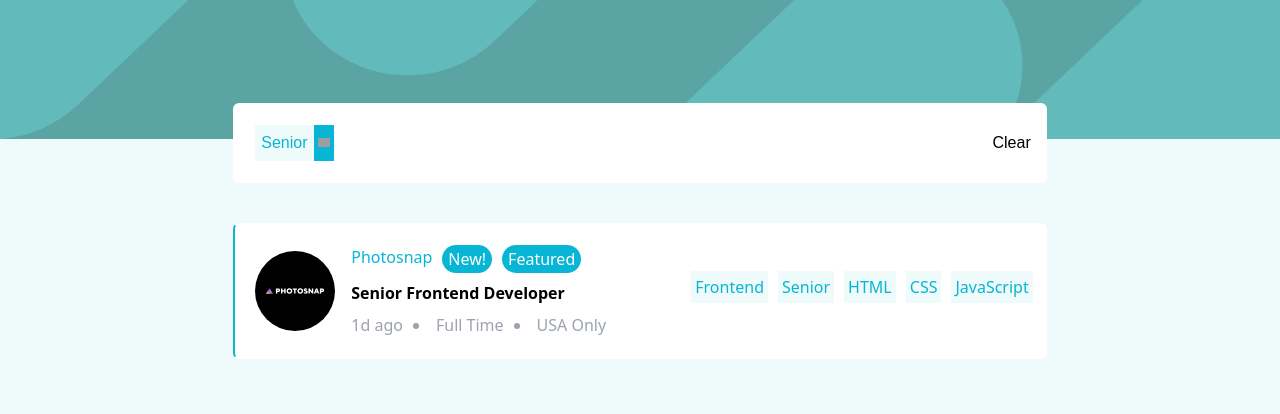
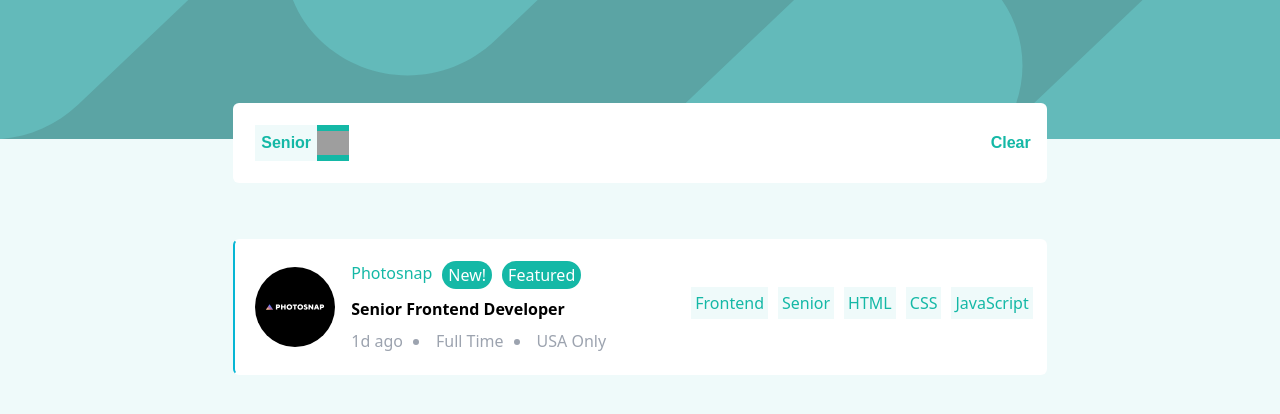
Before and after one commit to nitishkyadav/job-listing, a React (Create React App) app: page / in a window 1280 px wide. Both pictures are taken after a click on the item "Senior". Shown: the top 414 px of the page. Built offline with nearby package versions, Linux system fonts and the light colour scheme; grey boxes are pictures that could not be loaded.

Commit message:
Fixed Color and Search Bar

```diff
--- a/src/Job-Listing/JobListing.jsx
+++ b/src/Job-Listing/JobListing.jsx
@@ -5,7 +5,8 @@ const JobListing = (props) => {
   const dispatch = useDispatch();
   let borderLeft = "";
   const data = props.data;
-
+  const tech =
+    "p-1 bg-bodyBg border-transparent hover:bg-teal-500 hover:text-white";
   if (data.featured) {
     borderLeft = "border-l-cyan-500";
   } else {
@@ -18,10 +19,10 @@ const JobListing = (props) => {
   }
   return (
     <div
-      className={`flex text-cyan-500 bg-white font-medium border-transparent border-2 ${borderLeft} rounded-md mt-10 xs:flex-col pl-4 relative md:flex-row md:justify-around md:min-w-4/5 md:flex-grow-1.5 md:pl-0 md:gap-5`}
+      className={`flex text-teal-500 bg-white font-medium border-transparent border-2 ${borderLeft} rounded-md mt-14 xs:flex-col pl-4 xs:relative md:flex-row md:justify-around md:min-w-4/5 md:flex-grow-1.5 md:pl-0 md:gap-5`}
     >
       <div className="flex xs:flex-col mt-10 md:flex-row md:m-5">
-        <div className="xs:w-2/12 xs:absolute xs:-top-7 md:static md:mx-auto md:w-20 md:self-center">
+        <div className="xs:w-2/12 xs:absolute xs:-top-8 md:static md:mx-auto md:w-20 md:self-center">
           <img src={data.logo} alt={data.company} />
         </div>
 
@@ -30,17 +31,19 @@ const JobListing = (props) => {
             <p className="">{data.company}</p>
             <ul className="flex gap-2.5 text-white">
               {data.new && (
-                <li className="p-0.5 px-1.5 rounded-2xl bg-cyan-500">New!</li>
+                <li className="p-0.5 px-1.5 rounded-2xl bg-teal-500">New!</li>
               )}
               {data.featured && (
-                <li className="p-0.5 px-1.5 rounded-2xl bg-cyan-500 bg-black">
+                <li className="p-0.5 px-1.5 rounded-2xl bg-teal-500 bg-black">
                   Featured
                 </li>
               )}
             </ul>
           </div>
           <div className="flex mt-2">
-            <h2 className="text-black font-bold">{data.position}</h2>
+            <h2 className="text-black font-bold hover:text-teal-500">
+              {data.position}
+            </h2>
           </div>
 
           <div className="flex mt-2">
@@ -57,35 +60,21 @@ const JobListing = (props) => {
         <hr className="h-px bg-gray-400 border-0 dark:bg-gray-400" />
       </div>
 
-      <div className="flex text-cyan-500 xs:pr-3 xs:mt-4 xs:mb-6 md:content-center md:flex-wrap md:min-w-min md:justify-end">
+      <div className="flex text-teal-500 xs:pr-3 xs:mt-4 xs:mb-6 md:content-center md:flex-wrap md:min-w-min md:justify-end">
         <ul className="flex flex-wrap gap-2.5">
-          <li
-            className="p-1 bg-bodyBg border-transparent"
-            onClick={onClickHandler}
-          >
+          <li className={`${tech}`} onClick={onClickHandler}>
             {data.role}
           </li>
-          <li
-            className="p-1 bg-bodyBg border-transparent"
-            onClick={onClickHandler}
-          >
+          <li className={`${tech}`} onClick={onClickHandler}>
             {data.level}
           </li>
           {data.tools.map((tool, index) => (
-            <li
-              key={index}
-              className="p-1 bg-bodyBg border-transparent"
-              onClick={onClickHandler}
-            >
+            <li key={index} className={`${tech}`} onClick={onClickHandler}>
               {tool}
             </li>
           ))}
           {data.languages.map((language, index) => (
-            <li
-              key={index}
-              className="p-1 bg-bodyBg border-transparent"
-              onClick={onClickHandler}
-            >
+            <li key={index} className={`${tech}`} onClick={onClickHandler}>
               {language}
             </li>
           ))}
--- a/src/SearchBar/SearchBar.jsx
+++ b/src/SearchBar/SearchBar.jsx
@@ -21,19 +21,19 @@ const SearchBar = (props) => {
   if (isSearchEnabled) {
     return (
       <div className="flex bg-white rounded-md font-leagueSparten justify-between gap-5 border-transparent xs:w-12/12 p-4 md:w-[inherit]">
-        <div className="flex flex-wrap gap-5 justify-start m-1.5 max-w-md w-12/12">
+        <div className="flex flex-wrap gap-5 justify-start m-1.5 w-12/12">
           {keywords.map((data, index) => (
-            <div key={index} className="flex border-red-50 rounded-2xl">
-              <p className="bg-bodyBg font-leagueSparten text-cyan-500 xs:font-medium p-1.5 text-base">
+            <div key={index} className="flex rounded-2xl">
+              <p className="bg-bodyBg font-leagueSparten text-teal-500 xs:font-medium p-1.5 text-base md:font-bold">
                 {data}
               </p>
               <button
                 onClick={onClickHandler}
                 data-keyword={data}
-                className="flex content-center justify-center w-8 flex-wrap bg-cyan-500 xs:w-5"
+                className="flex content-center justify-center w-8 flex-wrap bg-teal-500 xs:w-5 md:w-8 hover:bg-black"
               >
                 <img
-                  className="xs:w-3"
+                  className="xs:w-3 md:w-[initial]"
                   src="images/icon-remove.svg"
                   alt="remove"
                   data-keyword={data}
@@ -42,7 +42,12 @@ const SearchBar = (props) => {
             </div>
           ))}
         </div>
-        <button onClick={clearHandler}>Clear</button>
+        <button
+          className="text-teal-500 hover:underline md:font-bold"
+          onClick={clearHandler}
+        >
+          Clear
+        </button>
       </div>
     );
   }
```
